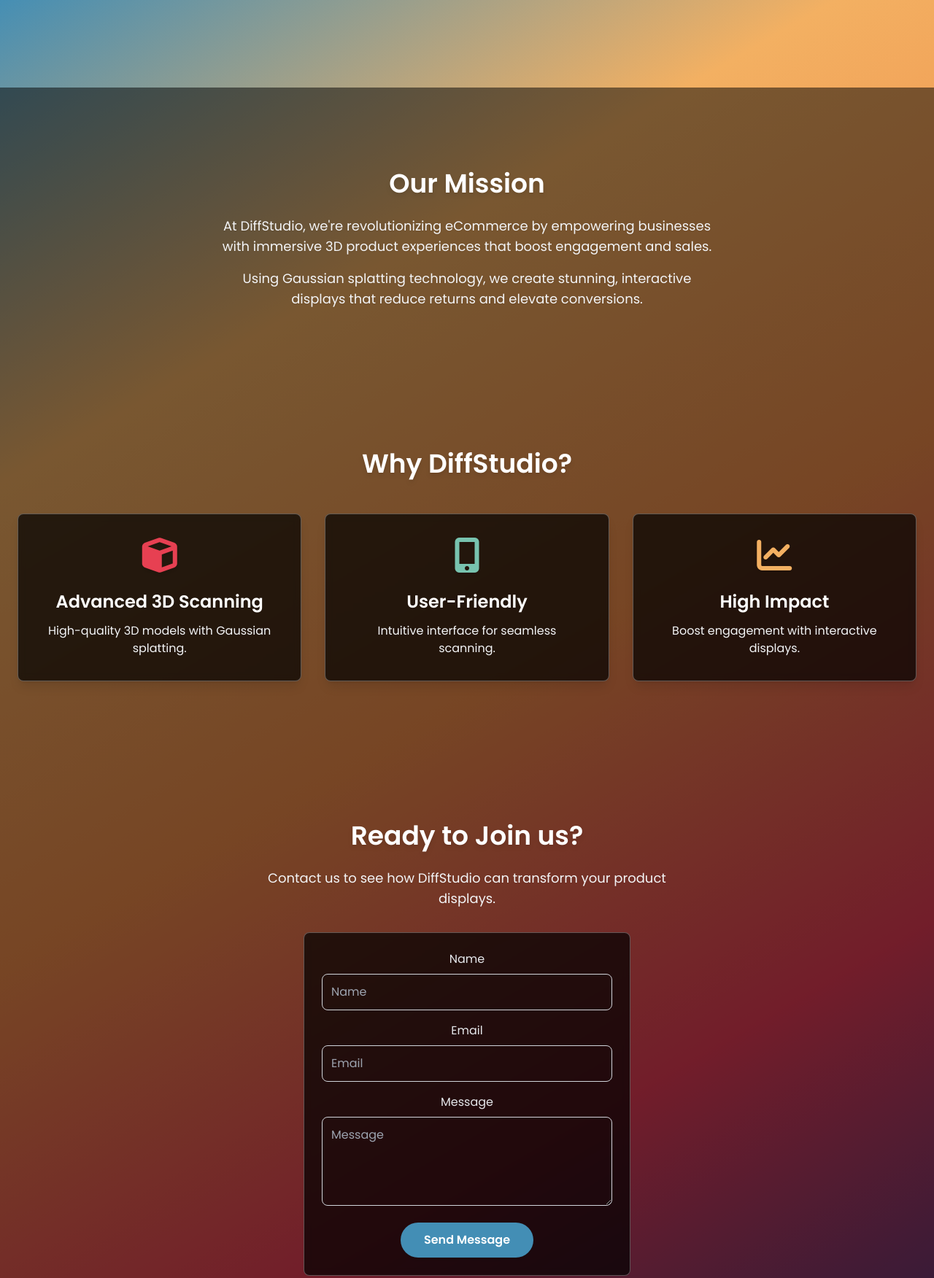
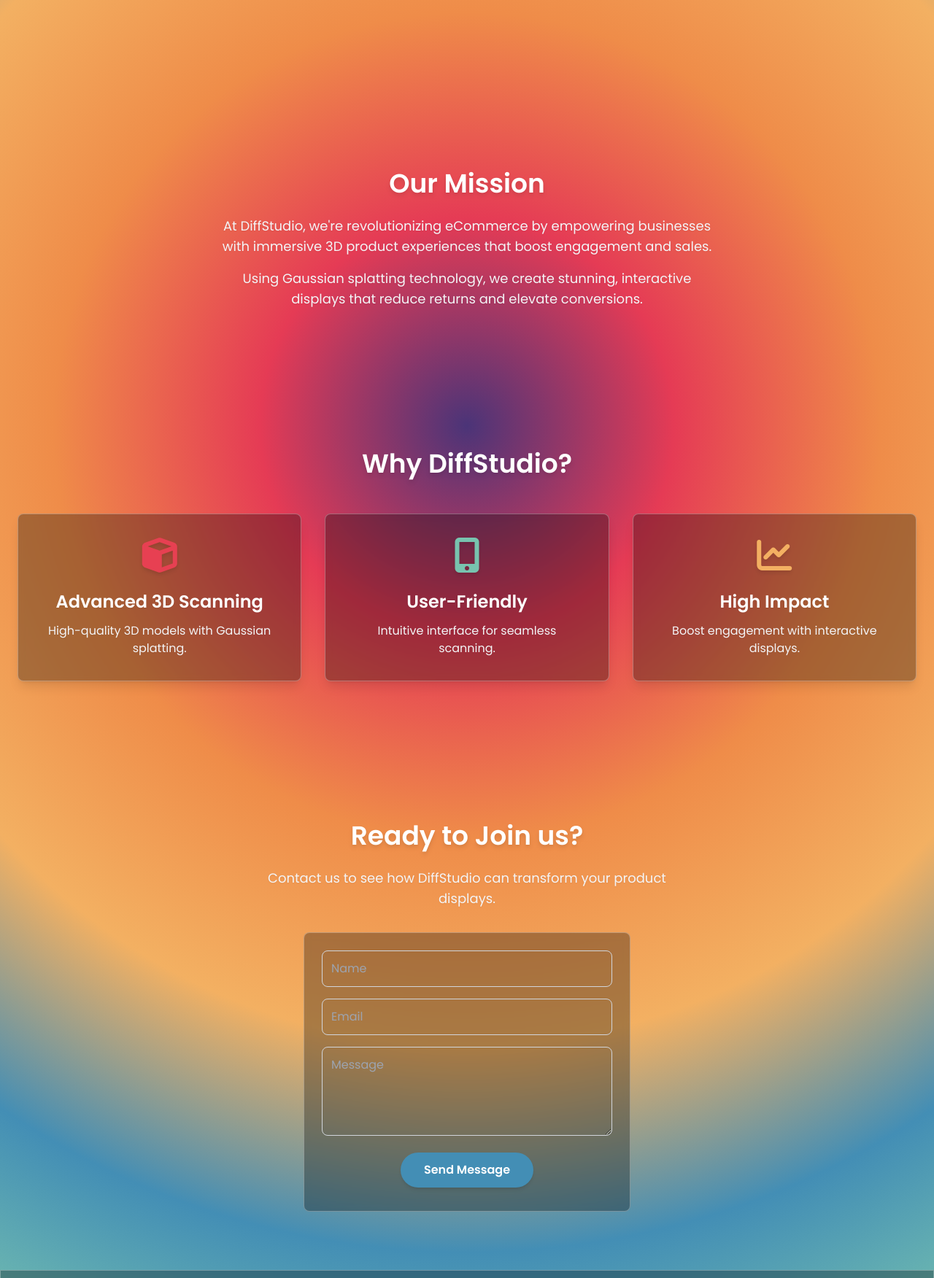
Before and after one commit to DiffStudio-Labs/landing-page, a website: page index.html in a window 1280 px wide. Shown: the part 680-2432 px from the top of the page at 73% size. Drawn offline with nearby package versions, Linux system fonts and the light colour scheme.

Commit message:
Remove logo image and update styles for improved design; replace logo with SVG, adjust background gradients, and enhance form input focus states

```diff
--- a/index.html
+++ b/index.html
@@ -16,7 +16,7 @@
     <header class="fixed w-full z-50 glass-effect py-2">
         <div class="container mx-auto px-4 flex justify-between items-center">
             <div class="logo">
-                <img src="./images/logo.png" alt="DiffStudio Logo" class="h-24 w-auto object-contain hover:opacity-90 transition-opacity">
+                <img src="./images/logo.svg" alt="DiffStudio Logo" class="h-12 w-auto object-contain hover:opacity-90 transition-opacity">
             </div>
             <nav class="hidden md:flex space-x-6">
                 <a href="#home" class="hover:text-[#f1a255] hover:border-b-2 hover:border-[#e74052] transition-all">Home</a>
@@ -41,16 +41,23 @@
                             Get Started
                         </a>
                     </div>
-                    <div class="relative">
-                        <img src="./images/3d-product.jpg" alt="3D Product Example" class="w-full h-auto rounded-lg shadow-lg">
-                        <div class="absolute inset-0 bg-gradient-to-tr from-[#3f2e74] to-transparent opacity-50 rounded-lg"></div>
+                    <div class="relative w-full h-[400px] rounded-lg overflow-hidden shadow-lg">
+                        <iframe
+                            id="viewer"
+                            class="w-full h-full"
+                            allow="accelerometer; autoplay; clipboard-write; encrypted-media; gyroscope; picture-in-picture; web-share; xr-spatial-tracking"
+                            allowfullscreen="true"
+                            mozallowfullscreen="true"
+                            webkitallowfullscreen="true"
+                            src="https://diffstudio-landing-page.s3.us-east-2.amazonaws.com/demo-viewer.html">
+                        </iframe>
                     </div>
                 </div>
             </div>
         </section>
 
         <section id="about" class="justify-center py-20 pt-28 relative">
-            <div class="absolute inset-0 bg-black/50"></div>
+            <div class="absolute inset-0"></div>
             <div class="container mx-auto px-6 text-center relative z-10">
                 <h2 class="text-4xl font-semibold mb-6 text-white drop-shadow-md">Our Mission</h2>
                 <div class="max-w-2xl mx-auto">
@@ -61,7 +68,7 @@
         </section>
 
         <section id="features" class="py-20 pt-28 relative">
-            <div class="absolute inset-0 bg-black/50"></div>
+            <div class="absolute inset-0"></div>
             <div class="container mx-auto px-6 relative z-10">
                 <h2 class="text-4xl font-semibold text-center mb-12 text-white drop-shadow-md">Why DiffStudio?</h2>
                 <div id="feature-cards"></div>
@@ -69,17 +76,35 @@
         </section>
 
         <section id="contact" class="py-20 pt-28 relative">
-            <div class="absolute inset-0 bg-black/50"></div>
+            <div class="absolute inset-0"></div>
             <div class="container mx-auto px-6 text-center relative z-10">
                 <h2 class="text-4xl font-semibold mb-6 text-white drop-shadow-md">Ready to Join us?</h2>
                 <p class="text-lg mb-8 max-w-xl mx-auto text-gray-100 drop-shadow-sm">Contact us to see how DiffStudio can transform your product displays.</p>
                 <form id="contactForm" class="max-w-md mx-auto glass-effect p-6 rounded-lg">
-                    <label for="name" class="block mb-2 text-gray-200">Name</label>
-                    <input type="text" id="name" placeholder="Name" class="w-full p-3 mb-4 rounded-lg bg-transparent border border-gray-300 text-white" required>
-                    <label for="email" class="block mb-2 text-gray-200">Email</label>
-                    <input type="email" id="email" placeholder="Email" class="w-full p-3 mb-4 rounded-lg bg-transparent border border-gray-300 text-white" required>
-                    <label for="message" class="block mb-2 text-gray-200">Message</label>
-                    <textarea id="message" placeholder="Message" rows="4" class="w-full p-3 mb-4 rounded-lg bg-transparent border border-gray-300 text-white" required></textarea>
+                    <label for="name" class="block mb-2 text-gray-200"/>
+                    <input
+                        type="text"
+                        id="name"
+                        placeholder="Name"
+                        class="w-full p-3 mb-4 rounded-lg bg-transparent border border-gray-300 text-white focus:outline-none focus:border-[#78c3af] focus:ring-2 focus:ring-[#78c3af] focus:ring-opacity-20 transition-all duration-200"
+                        required
+                    >
+                    <label for="email" class="block mb-2 text-gray-200"/>
+                    <input
+                        type="email"
+                        id="email"
+                        placeholder="Email"
+                        class="w-full p-3 mb-4 rounded-lg bg-transparent border border-gray-300 text-white focus:outline-none focus:border-[#78c3af] focus:ring-2 focus:ring-[#78c3af] focus:ring-opacity-20 transition-all duration-200"
+                        required
+                    >
+                    <label for="message" class="block mb-2 text-gray-200"/>
+                    <textarea
+                        id="message"
+                        placeholder="Message"
+                        rows="4"
+                        class="w-full p-3 mb-4 rounded-lg bg-transparent border border-gray-300 text-white focus:outline-none focus:border-[#78c3af] focus:ring-2 focus:ring-[#78c3af] focus:ring-opacity-20 transition-all duration-200"
+                        required
+                    ></textarea>
                     <button type="submit" class="bg-[#438eb5] hover:bg-[#78c3af] text-white font-semibold py-3 px-8 rounded-full transition-colors shadow-md">Send Message</button>
                 </form>
             </div>
--- a/styles.css
+++ b/styles.css
@@ -3,19 +3,18 @@
 @tailwind utilities;
 
 .glass-effect {
-    background: rgba(0, 0, 0, 0.7);
+    background: rgba(0, 0, 0, 0.3);
     backdrop-filter: blur(5px);
     border: 1px solid rgba(255, 255, 255, 0.3);
 }
-
 .gradient-bg {
-    background: linear-gradient(
-        150deg,
-        #78c3af 0%,    /* Teal */
-        #438eb5 20%,   /* Blue */
-        #f3b062 40%,   /* Light orange */
-        #ef8c49 60%,   /* Warm orange */
-        #e53b55 80%,   /* Bright red */
-        #4b3478 100%   /* Deep purple */
+    background: radial-gradient(
+        circle,
+        #4b3478 0%,   /* Deep purple */
+        #e53b55 20%,  /* Bright red */
+        #ef8c49 40%,  /* Warm orange */
+        #f3b062 60%,  /* Light orange */
+        #438eb5 80%,  /* Blue */
+        #78c3af 100%  /* Teal */
     );
 }
```
Also changed, not shown: dist/output.css, images/logo.png (deleted), images/logo.svg (added).
